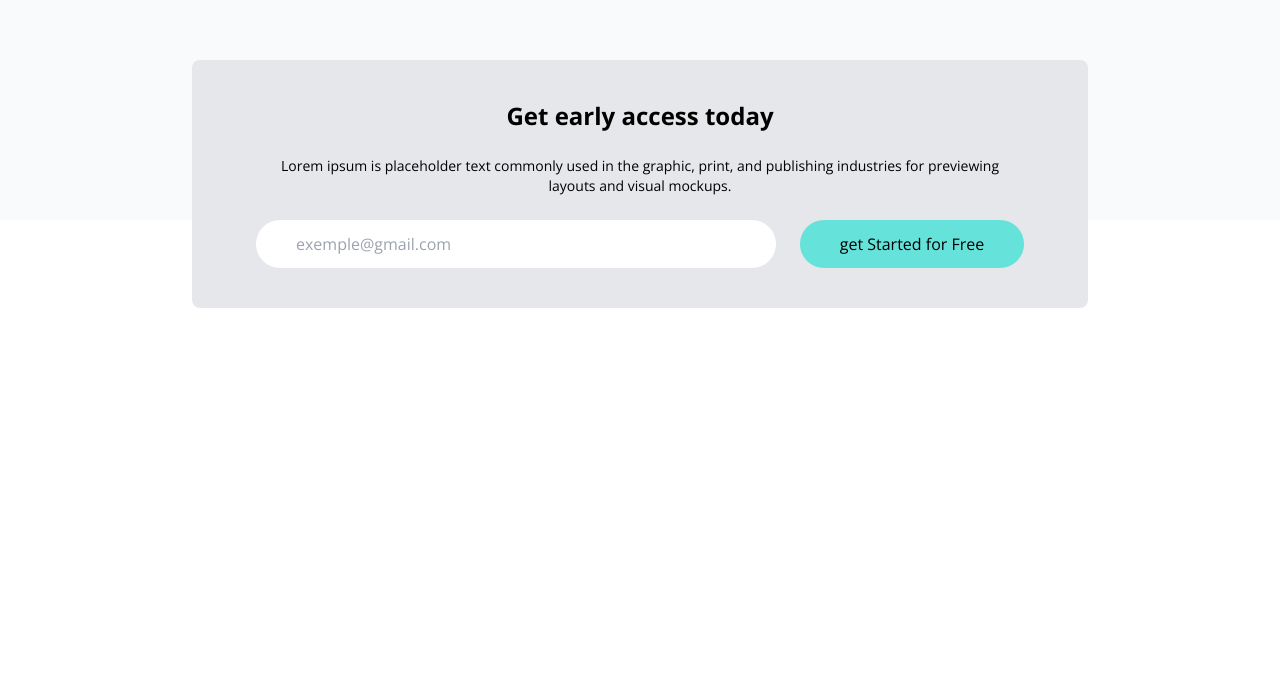
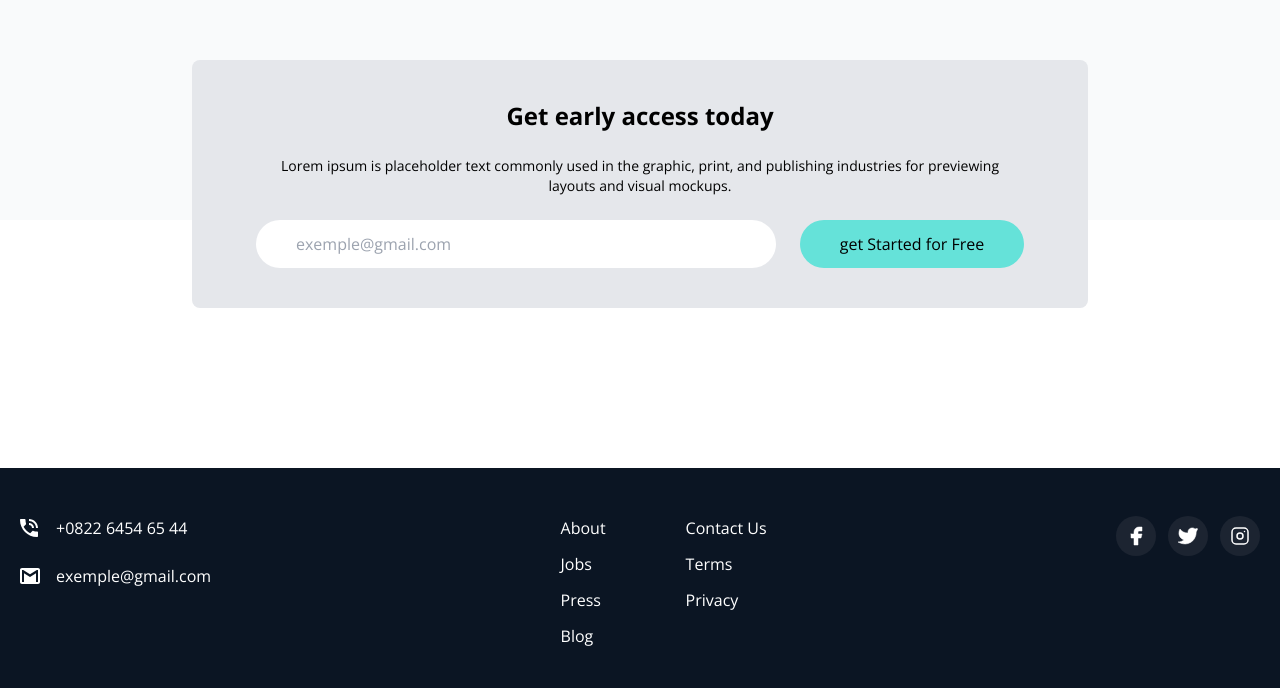
Before and after one commit to andreiclcosa93/WebsiteColorMode, a website: page index.html in a window 1280 px wide. Shown: the part 3308-3996 px from the top of the page. Before the commit the page ends 3776 px from the top, so only its background shows below. Drawn offline with nearby package versions, Linux system fonts and the light colour scheme.

Commit message:
deployment of the smooth scroll and footer section

```diff
--- a/index.css
+++ b/index.css
@@ -1,3 +1,8 @@
 @tailwind base;
 @tailwind components;
 @tailwind utilities;
+
+.ficon:hover {
+  filter: invert(80%) sepia(37%) saturate(7048%) hue-rotate(132deg)
+    brightness(105%) contrast(104%);
+}
--- a/index.html
+++ b/index.html
@@ -1,5 +1,5 @@
 <!DOCTYPE html>
-<html lang="en">
+<html lang="en" class="scroll-smooth">
 <head>
     <meta charset="UTF-8">
     <meta http-equiv="X-UA-Compatible" content="IE=edge">
@@ -253,5 +253,69 @@
             </div>
         </div>
    </section>
+
+   <!-- footer -->
+   <footer class="bg-darkBlue2 text-white">
+    <div class="container mx-auto pt-12 px-5 pb-10">
+        <!-- flex container foor  all items -->
+        <div class="flex flex-col justify-between space-y-24 md:flex-row md:space-y-0">
+            <!-- email & phone -->
+                <div class="mt-10 space-y-6">
+                    <div class="flex items-center space-x-3 md:-mt-10">
+                        <div class="w-6">
+                            <img src="images/icon-phone.svg" alt="" class="scale-10">
+                        </div>
+                        <div>
+                            +0822 6454 65 44
+                        </div>
+                    </div>
+
+                    <div class="flex items-center space-x-3">
+                        <div class="w-6">
+                            <img src="images/icon-email.svg" alt="" class="scale-10">
+                        </div>
+                        <div>
+                            exemple@gmail.com
+                        </div>
+                    </div>
+                </div>
+            <!-- menus -->
+                <div class="flex flex-col space-y-10 text-xl md:text-base md:space-x-20 md:space-y-0 md:flex-row">
+                    <div class="flex flex-col space-y-3">
+                        <a href="#">About</a>
+                        <a href="#">Jobs</a>
+                        <a href="#">Press</a>
+                        <a href="#">Blog</a>
+                    </div>
+
+                    <div class="flex flex-col space-y-3">
+                        <a href="#">Contact Us</a>
+                        <a href="#">Terms</a>
+                        <a href="#">Privacy</a>
+                    </div>
+                </div>
+            <!-- social -->
+            <div class="flex justify-center pb-10 space-x-3">
+                <div>
+                    <a href="#">
+                        <img src="images/facebook.svg" alt="" class="p-2 bg-darkBlue rounded-full ficon">
+                    </a>
+                </div>
+
+                <div>
+                    <a href="#">
+                        <img src="images/twitter.svg" alt="" class="p-2 bg-darkBlue rounded-full ficon">
+                    </a>
+                </div>
+
+                <div>
+                    <a href="#">
+                        <img src="images/instagram.svg" alt="" class="p-2 bg-darkBlue rounded-full ficon">
+                    </a>
+                </div>
+            </div>
+        </div>
+    </div>
+   </footer>
 </body>
 </html>
```
Also changed, not shown: tailwind.css.
